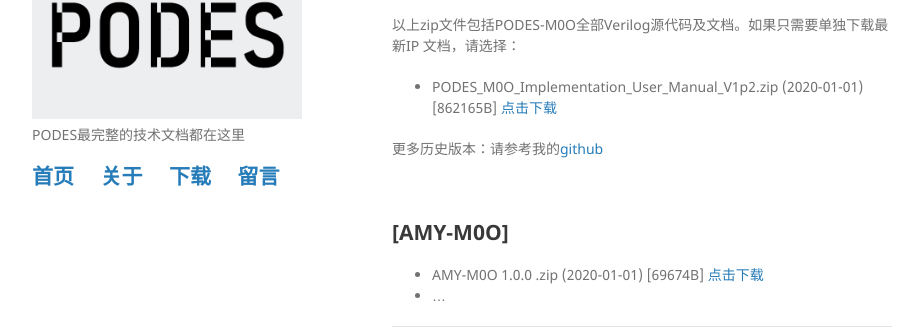
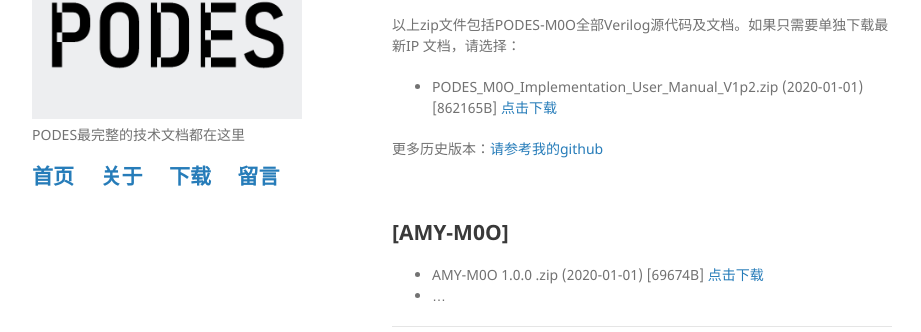
Before and after one commit to sunyata000/sunyata000.github.io, a Jekyll site: the page built from docs/download.md, in a window 1280 px wide and 1360 px high. Shown: the part 170-502 px from the top of the window, without its empty margins (178-1099 px from the left). Built offline with Jekyll 4.4.1, drawn with Linux system fonts in a browser that asks for light colours; our own code applies the rules of GitHub Pages for plain Markdown files.

```diff
--- a/docs/download.md
+++ b/docs/download.md
@@ -12,7 +12,7 @@ layout: default
 以上zip文件包括PODES-M0O全部Verilog源代码及文档。如果只需要单独下载最新IP 文档，请选择：
 *   PODES_M0O_Implementation_User_Manual_V1p2.zip  (2020-01-01) \[862165B\] [点击下载](./PODES_M0O_Implementation_User_Manual_V1p2.zip)
 
-更多历史版本：请参考我的[github](https://github.com/sunyata000)
+更多历史版本：[请参考我的github](https://github.com/sunyata000)
 <br>
 <br>
 <br>
```
